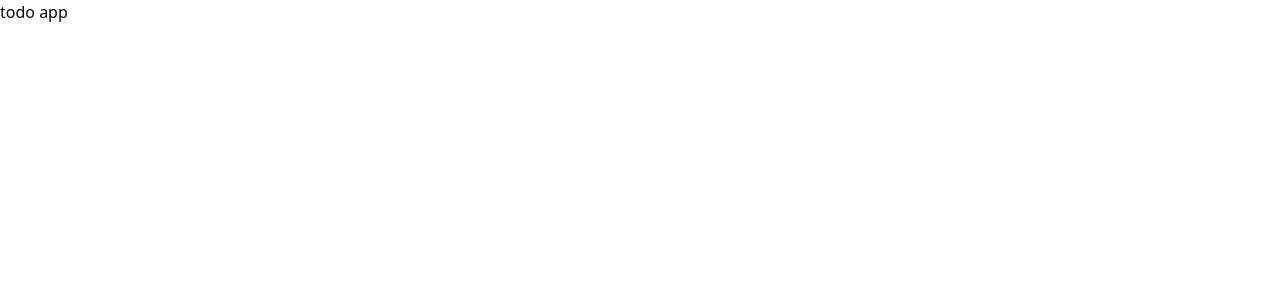
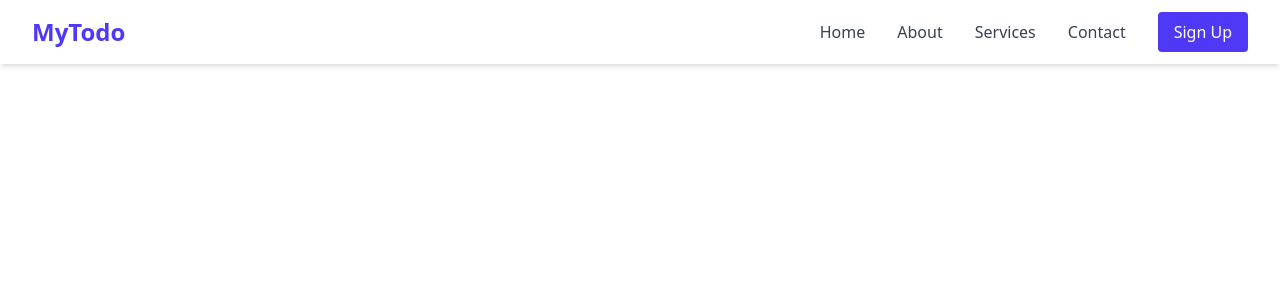
Before and after one commit to mubashirbappi5/simple-Project-using--Redux, a React (Vite) app: page / in a window 1280 px wide. Shown: the top 300 px of the page. Built offline with nearby package versions, Linux system fonts and the light colour scheme.

Commit message:
update Navber

```diff
--- a/package.json
+++ b/package.json
@@ -10,6 +10,7 @@
     "preview": "vite preview"
   },
   "dependencies": {
+    "@radix-ui/react-slot": "^1.2.4",
     "@tailwindcss/vite": "^4.1.18",
     "class-variance-authority": "^0.7.1",
     "clsx": "^2.1.1",
--- a/src/App.tsx
+++ b/src/App.tsx
@@ -1,8 +1,13 @@
+import Navbar from "./components/ui/layout/Navber";
 
 const App = () => {
   return (
     <div>
-      <h1>todo app </h1>
+
+      <Navbar/>
+
+
+
     </div>
   );
 };
--- /dev/null
+++ b/src/components/ui/button.tsx
@@ -0,0 +1,62 @@
+import * as React from "react"
+import { Slot } from "@radix-ui/react-slot"
+import { cva, type VariantProps } from "class-variance-authority"
+
+import { cn } from "@/lib/utils"
+
+const buttonVariants = cva(
+  "inline-flex items-center justify-center gap-2 whitespace-nowrap rounded-md text-sm font-medium transition-all disabled:pointer-events-none disabled:opacity-50 [&_svg]:pointer-events-none [&_svg:not([class*='size-'])]:size-4 shrink-0 [&_svg]:shrink-0 outline-none focus-visible:border-ring focus-visible:ring-ring/50 focus-visible:ring-[3px] aria-invalid:ring-destructive/20 dark:aria-invalid:ring-destructive/40 aria-invalid:border-destructive",
+  {
+    variants: {
+      variant: {
+        default: "bg-primary text-primary-foreground hover:bg-primary/90",
+        destructive:
+          "bg-destructive text-white hover:bg-destructive/90 focus-visible:ring-destructive/20 dark:focus-visible:ring-destructive/40 dark:bg-destructive/60",
+        outline:
+          "border bg-background shadow-xs hover:bg-accent hover:text-accent-foreground dark:bg-input/30 dark:border-input dark:hover:bg-input/50",
+        secondary:
+          "bg-secondary text-secondary-foreground hover:bg-secondary/80",
+        ghost:
+          "hover:bg-accent hover:text-accent-foreground dark:hover:bg-accent/50",
+        link: "text-primary underline-offset-4 hover:underline",
+      },
+      size: {
+        default: "h-9 px-4 py-2 has-[>svg]:px-3",
+        sm: "h-8 rounded-md gap-1.5 px-3 has-[>svg]:px-2.5",
+        lg: "h-10 rounded-md px-6 has-[>svg]:px-4",
+        icon: "size-9",
+        "icon-sm": "size-8",
+        "icon-lg": "size-10",
+      },
+    },
+    defaultVariants: {
+      variant: "default",
+      size: "default",
+    },
+  }
+)
+
+function Button({
+  className,
+  variant = "default",
+  size = "default",
+  asChild = false,
+  ...props
+}: React.ComponentProps<"button"> &
+  VariantProps<typeof buttonVariants> & {
+    asChild?: boolean
+  }) {
+  const Comp = asChild ? Slot : "button"
+
+  return (
+    <Comp
+      data-slot="button"
+      data-variant={variant}
+      data-size={size}
+      className={cn(buttonVariants({ variant, size, className }))}
+      {...props}
+    />
+  )
+}
+
+export { Button, }
--- /dev/null
+++ b/src/components/ui/layout/Navber.tsx
@@ -0,0 +1,92 @@
+import { useState } from "react";
+
+const Navbar: React.FC = () => {
+  const [isOpen, setIsOpen] = useState(false);
+
+  return (
+    <nav className="bg-white shadow-md sticky top-0 z-50">
+      <div className="max-w-7xl mx-auto px-4 sm:px-6 lg:px-8">
+        <div className="flex justify-between h-16">
+          {/* Logo */}
+          <div className="flex-shrink-0 flex items-center">
+            <span className="text-2xl font-bold text-indigo-600">MyTodo</span>
+          </div>
+
+          {/* Desktop Menu */}
+          <div className="hidden md:flex space-x-8 items-center">
+            <a href="#" className="text-gray-700 hover:text-indigo-600 font-medium">
+              Home
+            </a>
+            <a href="#" className="text-gray-700 hover:text-indigo-600 font-medium">
+              About
+            </a>
+            <a href="#" className="text-gray-700 hover:text-indigo-600 font-medium">
+              Services
+            </a>
+            <a href="#" className="text-gray-700 hover:text-indigo-600 font-medium">
+              Contact
+            </a>
+            <button className="bg-indigo-600 text-white px-4 py-2 rounded hover:bg-indigo-700 transition">
+              Sign Up
+            </button>
+          </div>
+
+          {/* Mobile Menu Button */}
+          <div className="flex items-center md:hidden">
+            <button
+              onClick={() => setIsOpen(!isOpen)}
+              className="text-gray-700 hover:text-indigo-600 focus:outline-none"
+            >
+              {isOpen ? (
+                <svg
+                  xmlns="http://www.w3.org/2000/svg"
+                  className="h-6 w-6"
+                  fill="none"
+                  viewBox="0 0 24 24"
+                  stroke="currentColor"
+                  strokeWidth={2}
+                >
+                  <path strokeLinecap="round" strokeLinejoin="round" d="M6 18L18 6M6 6l12 12" />
+                </svg>
+              ) : (
+                <svg
+                  xmlns="http://www.w3.org/2000/svg"
+                  className="h-6 w-6"
+                  fill="none"
+                  viewBox="0 0 24 24"
+                  stroke="currentColor"
+                  strokeWidth={2}
+                >
+                  <path strokeLinecap="round" strokeLinejoin="round" d="M4 6h16M4 12h16M4 18h16" />
+                </svg>
+              )}
+            </button>
+          </div>
+        </div>
+      </div>
+
+      {/* Mobile Menu */}
+      {isOpen && (
+        <div className="md:hidden px-2 pt-2 pb-3 space-y-1 bg-white shadow-md">
+          <a href="#" className="block text-gray-700 hover:text-indigo-600 font-medium">
+            Home
+          </a>
+          <a href="#" className="block text-gray-700 hover:text-indigo-600 font-medium">
+            About
+          </a>
+          <a href="#" className="block text-gray-700 hover:text-indigo-600 font-medium">
+            Services
+          </a>
+          <a href="#" className="block text-gray-700 hover:text-indigo-600 font-medium">
+            Contact
+          </a>
+          <button className="w-full bg-indigo-600 text-white px-4 py-2 rounded hover:bg-indigo-700 transition">
+            Sign Up
+          </button>
+        </div>
+      )}
+    </nav>
+  );
+};
+
+export default Navbar;
```
Also changed, not shown: 1 other file (tests, documents, lock files or other folders).
